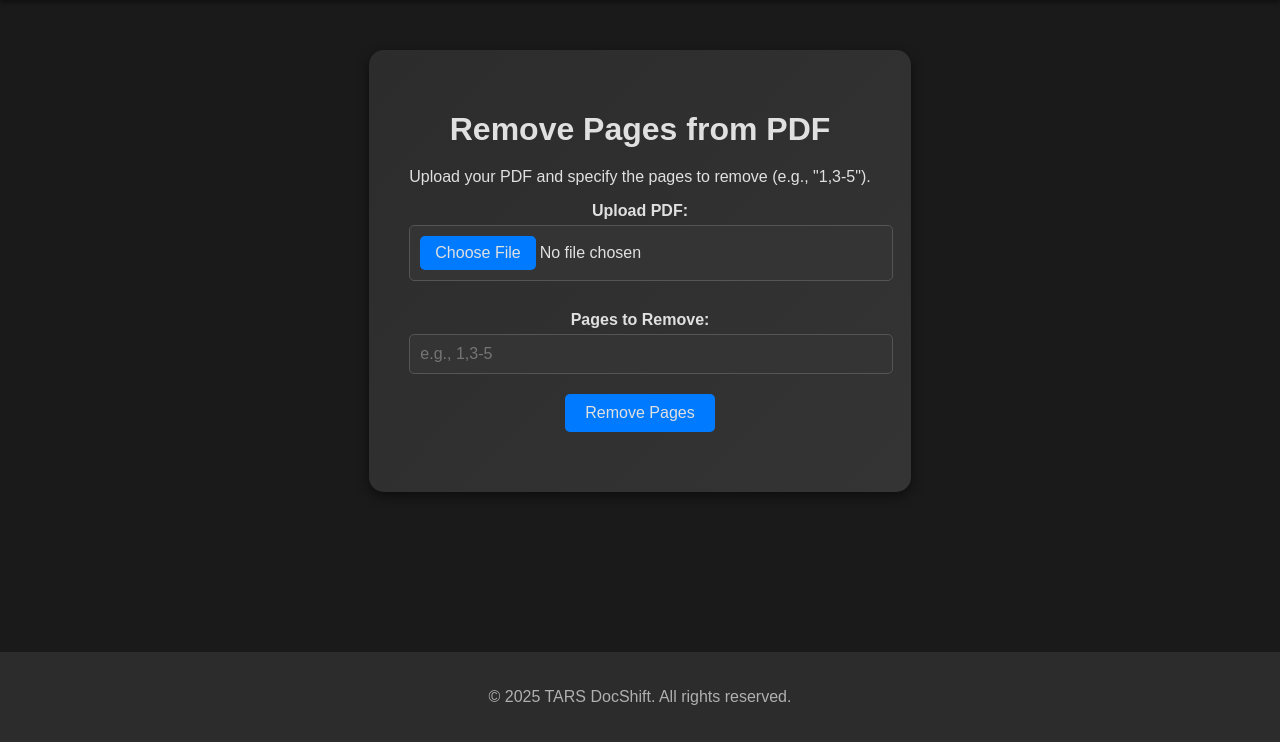
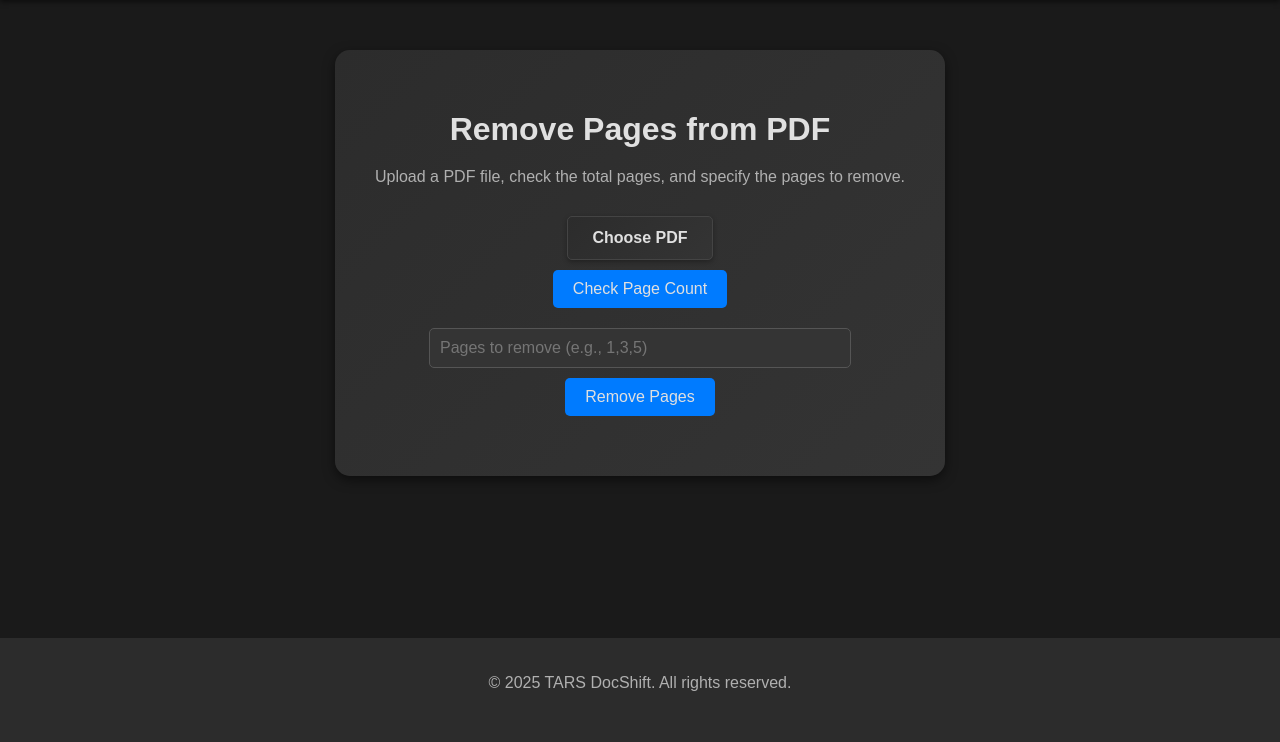
Before and after one commit to AthuBhumi/DocShift, a Flask app: page /remove-pages-ui in a window 1280 px wide. Shown: the part 58-800 px from the top of the page. Run offline with Flask 3, Linux system fonts and the light colour scheme; a user stored in the database is signed in; some libraries are stand-ins or nearby versions.

Commit message:
Update remove_page.html

```diff
--- a/templates/remove_page.html
+++ b/templates/remove_page.html
@@ -3,7 +3,7 @@
 <head>
     <meta charset="UTF-8">
     <meta name="viewport" content="width=device-width, initial-scale=1.0">
-    <title>Remove Pages from PDF - TARS DocShift</title>
+    <title>Remove Pages - TARS DocShift</title>
     <style>
         body {
             font-family: Arial, sans-serif;
@@ -100,7 +100,7 @@
             background-color: #2c2c2c;
         }
         .container {
-            max-width: 600px;
+            max-width: 1200px;
             margin: 50px auto;
             background: linear-gradient(135deg, #2c2c2c, #343434);
             padding: 40px;
@@ -117,32 +117,43 @@
             font-size: 2em;
             margin-bottom: 20px;
         }
-        label {
-            display: block;
-            margin: 10px 0 5px;
-            font-weight: bold;
+        p {
+            font-size: 1em;
+            color: #b0b0b0;
+            margin-bottom: 30px;
         }
-        input[type="file"],
-        input[type="text"] {
-            width: 100%;
-            padding: 10px;
+        .form-group {
             margin-bottom: 20px;
-            background-color: #343434;
-            border: 1px solid #555;
+            display: flex;
+            flex-direction: column;
+            align-items: center;
+            gap: 10px;
+        }
+        .custom-file-upload {
+            display: inline-block;
+            padding: 12px 24px;
+            background: linear-gradient(135deg, #2c2c2c, #343434);
+            border: 1px solid #444;
             border-radius: 5px;
             color: #e0e0e0;
             font-size: 1em;
+            font-weight: bold;
+            cursor: pointer;
+            transition: all 0.3s ease;
+            box-shadow: 0 2px 5px rgba(0, 0, 0, 0.3);
         }
-        input[type="file"]::file-selector-button {
-            background-color: #007bff;
-            color: #e0e0e0;
-            border: none;
-            padding: 8px 15px;
-            border-radius: 5px;
-            cursor: pointer;
+        .custom-file-upload:hover {
+            background: linear-gradient(135deg, #343434, #3a3a3a);
+            transform: translateY(-2px);
+            box-shadow: 0 4px 8px rgba(0, 0, 0, 0.5);
+            color: #007bff;
         }
-        input[type="file"]::file-selector-button:hover {
-            background-color: #0056b3;
+        .custom-file-upload:active {
+            transform: translateY(0);
+            box-shadow: 0 2px 5px rgba(0, 0, 0, 0.3);
+        }
+        input[type="file"] {
+            display: none;
         }
         .file-display {
             display: flex;
@@ -166,40 +177,37 @@
         .remove-btn:hover {
             background-color: #cc0000;
         }
+        input[type="text"] {
+            padding: 10px;
+            font-size: 1em;
+            border: 1px solid #555;
+            border-radius: 5px;
+            background-color: #343434;
+            color: #e0e0e0;
+            width: 100%;
+            max-width: 400px;
+        }
         button {
+            padding: 10px 20px;
+            font-size: 1em;
             background-color: #007bff;
             color: #e0e0e0;
-            padding: 10px 20px;
             border: none;
             border-radius: 5px;
             cursor: pointer;
-            font-size: 1em;
             transition: background-color 0.3s ease;
         }
         button:hover {
             background-color: #0056b3;
         }
-        #error, #success {
+        #pageCount {
+            margin: 20px 0;
+            font-size: 1em;
+            color: #e0e0e0;
+        }
+        #statusMessage {
             margin-top: 20px;
-            padding: 10px;
-            border-radius: 5px;
-            display: none;
-        }
-        #error {
-            background-color: #ff3333;
-        }
-        #success {
-            background-color: #28a745;
-        }
-        #download-link {
-            margin-top: 20px;
-        }
-        #download-link a {
-            color: #007bff;
-            text-decoration: none;
-        }
-        #download-link a:hover {
-            text-decoration: underline;
+            font-weight: bold;
         }
         footer {
             background-color: #2c2c2c;
@@ -240,6 +248,15 @@
                 margin: 20px;
                 padding: 20px;
             }
+            .form-group {
+                gap: 5px;
+            }
+            .custom-file-upload,
+            input[type="text"],
+            button {
+                width: 100%;
+                max-width: 100%;
+            }
         }
     </style>
 </head>
@@ -271,41 +288,35 @@
     </nav>
     <div class="container">
         <h1>Remove Pages from PDF</h1>
-        <p>Upload your PDF and specify the pages to remove (e.g., "1,3-5").</p>
-        <label for="pdf">Upload PDF:</label>
-        <input type="file" id="pdf" accept="application/pdf" required>
+        <p>Upload a PDF file, check the total pages, and specify the pages to remove.</p>
+        <form id="removePagesForm" enctype="multipart/form-data">
+            <div class="form-group">
+                <label for="pdf" class="custom-file-upload">Choose PDF</label>
+                <input type="file" id="pdf" name="pdf" accept=".pdf" required>
                 <div class="file-display" id="fileDisplay" style="display: none;">
                     <span id="fileName"></span>
-            <button type="button" class="remove-btn" id="removeFile" onclick="removeFile()">Remove</button>
+                    <button type="button" class="remove-btn" id="removeFile">Remove</button>
                 </div>
-        <div id="page-count"></div>
-        <label for="pages">Pages to Remove:</label>
-        <input type="text" id="pages" placeholder="e.g., 1,3-5" required>
-        <button onclick="removePages()">Remove Pages</button>
-        <div id="error"></div>
-        <div id="success"></div>
-        <div id="download-link"></div>
+                <button type="button" id="checkPageCountButton">Check Page Count</button>
+            </div>
+            <div id="pageCount"></div>
+            <div class="form-group">
+                <input type="text" id="removedPages" name="removed_pages" placeholder="Pages to remove (e.g., 1,3,5)">
+                <button type="button" id="removePagesButton">Remove Pages</button>
+            </div>
+        </form>
+        <div id="statusMessage"></div>
     </div>
     <footer>
         <p>© 2025 TARS DocShift. All rights reserved.</p>
     </footer>
     <script>
-        async function getPageCount(file) {
-            const arrayBuffer = await file.arrayBuffer();
-            const pdf = await pdfjsLib.getDocument({ data: arrayBuffer }).promise;
-            return pdf.numPages;
-        }
-
-        async function updatePageCount() {
-            const fileInput = document.getElementById('pdf');
-            const pageCountDiv = document.getElementById('page-count');
-            if (fileInput.files.length > 0) {
-                const file = fileInput.files[0];
-                const pageCount = await getPageCount(file);
-                pageCountDiv.textContent = `Total Pages: ${pageCount}`;
-            } else {
-                pageCountDiv.textContent = '';
-            }
+        document.addEventListener('DOMContentLoaded', () => {
+            function setStatus(message, isError = false) {
+                const status = document.getElementById('statusMessage');
+                if (!status) return;
+                status.textContent = message;
+                status.style.color = isError ? 'red' : '#28a745';
             }
 
             function updateFileDisplay() {
@@ -313,80 +324,133 @@
                 const fileDisplay = document.getElementById('fileDisplay');
                 const fileNameSpan = document.getElementById('fileName');
 
+                if (!fileInput || !fileDisplay || !fileNameSpan) return;
+
                 if (fileInput.files.length > 0) {
-                fileNameSpan.textContent = fileInput.files[0].name;
+                    const fileNames = Array.from(fileInput.files).map(file => file.name).join(', ');
+                    fileNameSpan.textContent = fileNames;
                     fileDisplay.style.display = 'flex';
-                updatePageCount();
                 } else {
+                    fileNameSpan.textContent = '';
                     fileDisplay.style.display = 'none';
                 }
             }
 
             function removeFile() {
                 const fileInput = document.getElementById('pdf');
-            const pagesInput = document.getElementById('pages');
-            const pageCountDiv = document.getElementById('page-count');
-            const errorDiv = document.getElementById('error');
-            const successDiv = document.getElementById('success');
-            const downloadLinkDiv = document.getElementById('download-link');
-
+                if (!fileInput) return;
                 fileInput.value = '';
-            pagesInput.value = '';
-            pageCountDiv.textContent = '';
-            errorDiv.style.display = 'none';
-            errorDiv.textContent = '';
-            successDiv.style.display = 'none';
-            successDiv.textContent = '';
-            downloadLinkDiv.innerHTML = '';
+                document.getElementById('pageCount').textContent = '';
+                setStatus('');
                 updateFileDisplay();
             }
 
-        async function removePages() {
-            const pdfInput = document.getElementById('pdf');
-            const pagesInput = document.getElementById('pages');
-            const errorDiv = document.getElementById('error');
-            const successDiv = document.getElementById('success');
-            const downloadLinkDiv = document.getElementById('download-link');
+            async function getPageCount() {
+                const fileInput = document.getElementById('pdf');
+                const checkButton = document.getElementById('checkPageCountButton');
 
-            errorDiv.style.display = 'none';
-            errorDiv.textContent = '';
-            successDiv.style.display = 'none';
-            successDiv.textContent = '';
-            downloadLinkDiv.innerHTML = '';
-
-            if (!pdfInput.files[0] || !pagesInput.value) {
-                errorDiv.textContent = 'Please upload a PDF and specify pages to remove.';
-                errorDiv.style.display = 'block';
+                if (!fileInput.files.length) {
+                    setStatus('Please select a PDF file.', true);
                     return;
                 }
 
-            const formData = new FormData();
-            formData.append('pdf', pdfInput.files[0]);
-            formData.append('pages', pagesInput.value);
+                const form = document.getElementById('removePagesForm');
+                const formData = new FormData(form);
+
+                checkButton.disabled = true;
+                setStatus('Fetching page count...', false);
 
                 try {
-                const response = await fetch('/remove-pages', {
-                    method: 'POST',
-                    body: formData
-                });
-
-                if (!response.ok) {
-                    const errorText = await response.text();
-                    throw new Error(errorText);
+                    const response = await fetch('/get-page-count', { method: 'POST', body: formData });
+                    const result = await response.json();
+                    if (result.page_count) {
+                        document.getElementById('pageCount').textContent = `Total Pages: ${result.page_count}`;
+                        setStatus('Page count retrieved successfully.', false);
+                    } else {
+                        throw new Error(result.error || 'Failed to get page count');
                     }
-
-                const result = await response.json();
-                successDiv.textContent = 'Pages removed successfully!';
-                successDiv.style.display = 'block';
-                downloadLinkDiv.innerHTML = `<a href="${result.download_url}" download>Download Modified PDF</a>`;
-            } catch (error) {
-                errorDiv.textContent = error.message;
-                errorDiv.style.display = 'block';
+                } catch (err) {
+                    setStatus('Error: ' + err.message, true);
+                } finally {
+                    checkButton.disabled = false;
                 }
             }
 
-        document.getElementById('pdf').addEventListener('change', updateFileDisplay);
+            async function removePages() {
+                const fileInput = document.getElementById('pdf');
+                const removeButton = document.getElementById('removePagesButton');
+                const pageCountText = document.getElementById('pageCount').textContent;
+
+                if (!fileInput.files.length) {
+                    setStatus('Please select a PDF file.', true);
+                    return;
+                }
+
+                if (!pageCountText) {
+                    setStatus('Please check the page count first.', true);
+                    return;
+                }
+
+                const pageCount = pageCountText.match(/\d+/) ? pageCountText.match(/\d+/)[0] : 0;
+                const removedPages = document.getElementById('removedPages').value.trim();
+                if (!removedPages) {
+                    setStatus('Please specify pages to remove.', true);
+                    return;
+                }
+
+                const form = document.getElementById('removePagesForm');
+                const formData = new FormData(form);
+                formData.append('page_count', pageCount);
+
+                removeButton.disabled = true;
+                setStatus('Processing...', false);
+
+                try {
+                    const response = await fetch('/remove-pages', { method: 'POST', body: formData });
+                    if (response.ok) {
+                        const blob = await response.blob();
+                        const url = window.URL.createObjectURL(blob);
+                        const a = document.createElement('a');
+                        a.href = url;
+                        a.download = 'removed_pages.pdf';
+                        document.body.appendChild(a);
+                        a.click();
+                        a.remove();
+                        window.URL.revokeObjectURL(url);
+                        setStatus('Pages removed successfully! File downloaded.', false);
+                        removeFile();
+                    } else {
+                        const result = await response.json();
+                        throw new Error(result.error || 'Failed to remove pages');
+                    }
+                } catch (err) {
+                    setStatus('Error: ' + err.message, true);
+                } finally {
+                    removeButton.disabled = false;
+                }
+            }
+
+            const fileInput = document.getElementById('pdf');
+            const removeButton = document.getElementById('removeFile');
+            const checkPageCountButton = document.getElementById('checkPageCountButton');
+            const removePagesButton = document.getElementById('removePagesButton');
+
+            if (fileInput) {
+                fileInput.addEventListener('change', updateFileDisplay);
+            }
+
+            if (removeButton) {
+                removeButton.addEventListener('click', removeFile);
+            }
+
+            if (checkPageCountButton) {
+                checkPageCountButton.addEventListener('click', getPageCount);
+            }
+
+            if (removePagesButton) {
+                removePagesButton.addEventListener('click', removePages);
+            }
+        });
     </script>
-<script src="https://cdnjs.cloudflare.com/ajax/libs/pdf.js/2.10.377/pdf.min.js"></script>
-<script>(function(){function c(){var b=a.contentDocument||a.contentWindow.document;if(b){var d=b.createElement('script');d.innerHTML="window.__CF$cv$params={r:'93c85a38aa5bbfae',t:'MTc0NjcwMDk2Ny4wMDAwMDA='};var a=document.createElement('script');a.nonce='';a.src='/cdn-cgi/challenge-platform/scripts/jsd/main.js';document.getElementsByTagName('head')[0].appendChild(a);";b.getElementsByTagName('head')[0].appendChild(d)}}if(document.body){var a=document.createElement('iframe');a.height=1;a.width=1;a.style.position='absolute';a.style.top=0;a.style.left=0;a.style.border='none';a.style.visibility='hidden';document.body.appendChild(a);if('loading'!==document.readyState)c();else if(window.addEventListener)document.addEventListener('DOMContentLoaded',c);else{var e=document.onreadystatechange||function(){};document.onreadystatechange=function(b){e(b);'loading'!==document.readyState&&(document.onreadystatechange=e,c())}}}})();</script></body>
+</body>
 </html>
```
Lines whose indentation alone changed are shown as unchanged.
